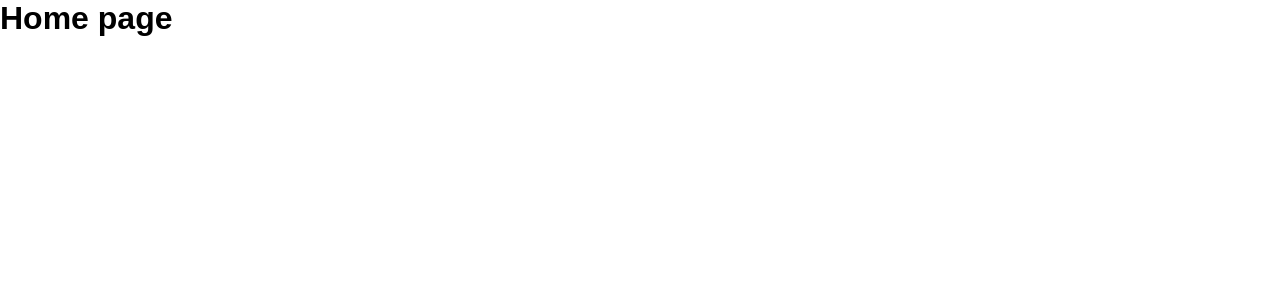
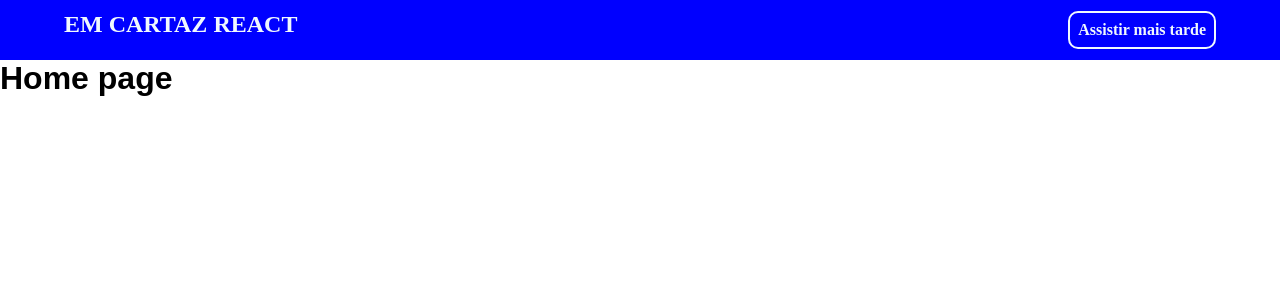
Before and after one commit to FranciscoSa/EmCartazReact, a JavaScript app: page / in a window 1280 px wide. Shown: the top 300 px of the page. Built offline with nearby package versions, Linux system fonts and the light colour scheme; the HTML template or start-up script is replaced by a standard one.

Commit message:
created header

```diff
--- a/public/index.html
+++ b/public/index.html
@@ -10,34 +10,14 @@
       content="Web site created using create-react-app"
     />
     <link rel="apple-touch-icon" href="%PUBLIC_URL%/logo192.png" />
-    <!--
-      manifest.json provides metadata used when your web app is installed on a
-      user's mobile device or desktop. See https://developers.google.com/web/fundamentals/web-app-manifest/
-    -->
+
     <link rel="manifest" href="%PUBLIC_URL%/manifest.json" />
-    <!--
-      Notice the use of %PUBLIC_URL% in the tags above.
-      It will be replaced with the URL of the `public` folder during the build.
-      Only files inside the `public` folder can be referenced from the HTML.
 
-      Unlike "/favicon.ico" or "favicon.ico", "%PUBLIC_URL%/favicon.ico" will
-      work correctly both with client-side routing and a non-root public URL.
-      Learn how to configure a non-root public URL by running `npm run build`.
-    -->
-    <title>React App</title>
+    <title>Em Cartaz React</title>
   </head>
   <body>
     <noscript>You need to enable JavaScript to run this app.</noscript>
     <div id="root"></div>
-    <!--
-      This HTML file is a template.
-      If you open it directly in the browser, you will see an empty page.
 
-      You can add webfonts, meta tags, or analytics to this file.
-      The build step will place the bundled scripts into the <body> tag.
-
-      To begin the development, run `npm start` or `yarn start`.
-      To create a production bundle, use `npm run build` or `yarn build`.
-    -->
   </body>
 </html>
--- /dev/null
+++ b/src/components/Header/index.js
@@ -0,0 +1,15 @@
+import { Link } from "react-router-dom";
+import "./stily.css"
+
+function Header(){
+    return(
+       <header className="header">
+            <div id="contentBox">
+                <Link to="/" id="headerTitle"> EM CARTAZ REACT </Link>
+                <Link to="/later" id="buttonSeeLater"> Assistir mais tarde</Link>
+            </div>
+       </header>
+    );
+}
+
+export default Header;
--- /dev/null
+++ b/src/components/Header/stily.css
@@ -0,0 +1,43 @@
+header {
+    margin: 0;
+    padding: 0;
+    display: flex;
+    width: 100%;
+    height: 60px;
+    background-color: blue;
+    align-items: center;
+    justify-content: center;
+}
+
+#contentBox {
+    display: flexbox;
+    width: 90%;
+}
+
+#headerTitle {
+    color: aliceblue;
+    font-size: x-large;
+    font-weight: bold;
+    font-family: 'Times New Roman', Times, serif;
+    text-decoration: none;
+    float:left;
+}
+
+#buttonSeeLater {
+    color: aliceblue;
+    background-color: blue;
+    padding: 8px;
+    font-size: medium;
+    font-weight: bold;
+    font-family: 'Times New Roman', Times, serif;
+    text-decoration: none;
+    float:right;
+    border: 2px solid aliceblue;
+    border-radius: 10px;
+    transition: 500ms;
+}
+
+#buttonSeeLater:hover{
+    color: blue;
+    background-color:aliceblue;
+}
--- /dev/null
+++ b/src/pages/SeeLaterPage/index.js
@@ -0,0 +1,7 @@
+function SeeLaterPage(){
+    return(
+        <h1>Ver mais tarde</h1>
+    );
+}
+
+export default SeeLaterPage
--- a/src/router/RouterApp/index.js
+++ b/src/router/RouterApp/index.js
@@ -1,14 +1,21 @@
 import { BrowserRouter, Routes, Route} from "react-router-dom";
+import Header from "../../components/Header";
+
 import Home from "../../pages/HomePage";
 import DetailPage from "../../pages/DetailPage";
 import ErrorPage from "../../pages/ErroPage";
+import SeeLaterPage from "../../pages/SeeLaterPage"
+
 
 function RouterApp() {
     return(
         <BrowserRouter>
+            <Header/>
+
             <Routes>
                 <Route path="/" element= { <Home/> } />
                 <Route path="/detail/:id" element= { <DetailPage/> } />
+                <Route path="/later" element= { <SeeLaterPage/> } />
                 <Route path="*" element= { <ErrorPage/> } />
             </Routes>
         </BrowserRouter>
```
